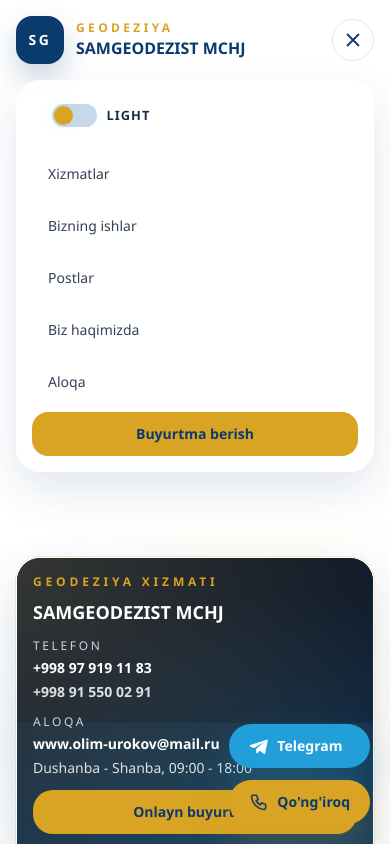
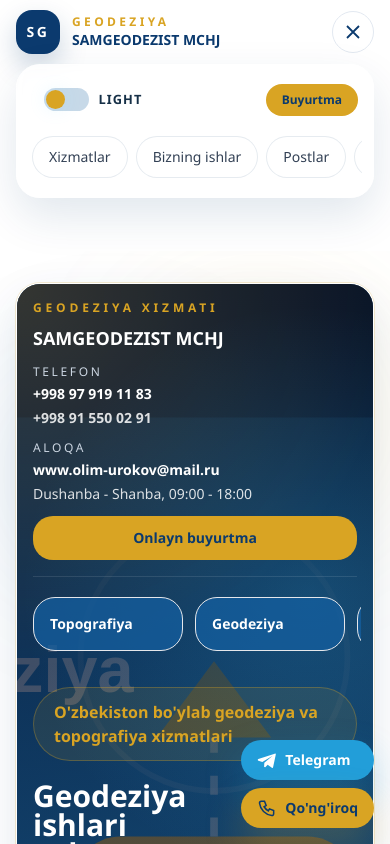
Before and after one commit to abdugani2004/samgeodezist, a Next.js app: page / in a window 390 px wide. Both pictures are taken after a click on the button "Menyuni ochish". Shown: the top 844 px of the page. Built offline with nearby package versions, Linux system fonts and the light colour scheme.

Commit message:
Improve mobile layout

```diff
--- a/app/globals.css
+++ b/app/globals.css
@@ -84,11 +84,11 @@
 }
 
 .section-title {
-  @apply text-3xl font-bold tracking-tight text-brand-navy sm:text-4xl;
+  @apply text-2xl font-bold tracking-tight text-brand-navy sm:text-4xl;
 }
 
 .section-copy {
-  @apply mt-4 max-w-3xl text-base leading-7 sm:text-lg;
+  @apply mt-4 max-w-3xl text-sm leading-7 sm:text-lg;
   color: var(--muted-text);
 }
 
--- a/components/layout/FloatingContact.tsx
+++ b/components/layout/FloatingContact.tsx
@@ -8,10 +8,10 @@
   const primaryPhone = phoneNumbers[0].replaceAll(" ", "");
 
   return (
-    <div className="fixed bottom-5 right-5 z-[60] flex flex-col gap-3">
+    <div className="fixed bottom-4 right-4 z-[60] flex flex-col gap-2 sm:bottom-5 sm:right-5 sm:gap-3">
       <Link
         href={telegramLink}
-        className="inline-flex items-center gap-2 rounded-full bg-[#229ED9] px-5 py-3 text-sm font-semibold text-white shadow-[0_18px_38px_rgba(34,158,217,0.28)] transition duration-300 hover:-translate-y-0.5 hover:shadow-[0_22px_46px_rgba(34,158,217,0.34)]"
+        className="inline-flex items-center gap-2 rounded-full bg-[#229ED9] px-4 py-2.5 text-sm font-semibold text-white shadow-[0_18px_38px_rgba(34,158,217,0.28)] transition duration-300 hover:-translate-y-0.5 hover:shadow-[0_22px_46px_rgba(34,158,217,0.34)] sm:px-5 sm:py-3"
         target="_blank"
         rel="noreferrer"
       >
@@ -20,7 +20,7 @@
       </Link>
       <Link
         href={`tel:${primaryPhone}`}
-        className="inline-flex items-center gap-2 rounded-full bg-brand-gold px-5 py-3 text-sm font-semibold text-brand-navy shadow-[0_18px_38px_rgba(217,164,35,0.26)] transition duration-300 hover:-translate-y-0.5 hover:shadow-[0_22px_46px_rgba(217,164,35,0.34)]"
+        className="inline-flex items-center gap-2 rounded-full bg-brand-gold px-4 py-2.5 text-sm font-semibold text-brand-navy shadow-[0_18px_38px_rgba(217,164,35,0.26)] transition duration-300 hover:-translate-y-0.5 hover:shadow-[0_22px_46px_rgba(217,164,35,0.34)] sm:px-5 sm:py-3"
       >
         <PhoneIcon />
         Qo&#39;ng&#39;iroq
--- a/components/layout/Header.tsx
+++ b/components/layout/Header.tsx
@@ -17,16 +17,16 @@
   return (
     <header className="sticky top-0 z-50 border-b border-white/60 bg-white/80 backdrop-blur-xl">
       <Container>
-        <div className="flex h-20 items-center justify-between gap-4">
-          <Link href="/" className="group flex items-center gap-3">
-            <span className="flex h-12 w-12 items-center justify-center rounded-2xl bg-brand-navy text-sm font-bold tracking-[0.18em] text-white shadow-[0_12px_28px_rgba(11,58,110,0.22)] transition duration-300 group-hover:scale-105 group-hover:bg-brand-blue">
+        <div className="flex h-16 items-center justify-between gap-3 sm:h-20 sm:gap-4">
+          <Link href="/" className="group flex min-w-0 items-center gap-3">
+            <span className="flex h-11 w-11 shrink-0 items-center justify-center rounded-2xl bg-brand-navy text-sm font-bold tracking-[0.18em] text-white shadow-[0_12px_28px_rgba(11,58,110,0.22)] transition duration-300 group-hover:scale-105 group-hover:bg-brand-blue sm:h-12 sm:w-12">
               SG
             </span>
-            <div>
+            <div className="min-w-0">
               <p className="text-xs font-semibold uppercase tracking-[0.28em] text-brand-gold">
                 Geodeziya
               </p>
-              <p className="text-base font-bold text-brand-navy transition duration-300 group-hover:text-brand-blue sm:text-lg">
+              <p className="truncate text-sm font-bold text-brand-navy transition duration-300 group-hover:text-brand-blue sm:text-lg">
                 {companyName}
               </p>
             </div>
@@ -70,27 +70,31 @@
 
         {isOpen ? (
           <div className="pb-5 lg:hidden">
-            <div className="panel space-y-2 p-4">
-              <div className="px-2 pb-2">
+            <div className="panel space-y-4 p-4">
+              <div className="flex items-center justify-between gap-3">
                 <ThemeToggle />
+                <Link
+                  href="/aloqa#buyurtma"
+                  className="inline-flex shrink-0 items-center justify-center rounded-full bg-brand-gold px-4 py-2 text-xs font-semibold text-brand-navy transition duration-300 hover:bg-brand-navy hover:text-white"
+                  onClick={() => setIsOpen(false)}
+                >
+                  Buyurtma
+                </Link>
               </div>
+              <div className="-mx-1 overflow-x-auto pb-1">
+                <div className="flex min-w-max gap-2 px-1">
                   {navigation.map((item) => (
                     <Link
                       key={item.href}
                       href={resolveHref(item.href)}
-                  className="block rounded-2xl px-4 py-3 text-sm font-medium text-slate-700 transition duration-300 hover:bg-slate-50 hover:text-brand-blue"
+                      className="inline-flex rounded-full border border-brand-navy/10 bg-white px-4 py-2.5 text-sm font-medium text-slate-700 transition duration-300 hover:border-brand-gold hover:bg-slate-50 hover:text-brand-blue"
                       onClick={() => setIsOpen(false)}
                     >
                       {item.label}
                     </Link>
                   ))}
-              <Link
-                href="/aloqa#buyurtma"
-                className="block rounded-2xl bg-brand-gold px-4 py-3 text-center text-sm font-semibold text-brand-navy transition duration-300 hover:bg-brand-navy hover:text-white"
-                onClick={() => setIsOpen(false)}
-              >
-                Buyurtma berish
-              </Link>
+                </div>
+              </div>
             </div>
           </div>
         ) : null}
--- a/components/layout/PageShell.tsx
+++ b/components/layout/PageShell.tsx
@@ -12,7 +12,7 @@
   const pathname = usePathname();
 
   return (
-    <div className="min-h-screen bg-white text-brand-ink">
+    <div className="min-h-screen overflow-x-hidden bg-white text-brand-ink">
       <FloatingContact />
       <div className="lg:hidden">
         <Header />
--- a/components/sections/Hero.tsx
+++ b/components/sections/Hero.tsx
@@ -60,25 +60,27 @@
               </Link>
             </div>
 
-            <div className="mt-5 grid gap-3 lg:grid-cols-5">
+            <div className="mt-5 -mx-1 overflow-x-auto pb-1">
+              <div className="flex min-w-max gap-3 px-1 lg:grid lg:min-w-0 lg:grid-cols-5">
                 {services.map((service) => (
                   <Link
                     key={service.slug}
                     href={`/xizmatlar#${service.slug}`}
-                  className="rounded-[22px] border border-white/12 bg-brand-blue/75 px-4 py-4 text-sm font-semibold text-white transition duration-300 hover:-translate-y-1 hover:bg-brand-blue"
+                    className="min-w-[150px] rounded-[22px] border border-white/12 bg-brand-blue/75 px-4 py-4 text-sm font-semibold text-white transition duration-300 hover:-translate-y-1 hover:bg-brand-blue lg:min-w-0"
                   >
                     {service.title}
                   </Link>
                 ))}
               </div>
+            </div>
 
-            <div className="mt-8 grid items-end gap-8 lg:grid-cols-[1.05fr_0.95fr] lg:gap-10">
+            <div className="mt-8 grid items-end gap-6 lg:grid-cols-[1.05fr_0.95fr] lg:gap-10">
               <div className="relative">
                 <p className="hero-chip hero-chip-accent inline-flex rounded-full border border-brand-gold/30 bg-brand-gold/10 px-5 py-3 text-base font-semibold text-brand-gold sm:text-lg">
                   O&#39;zbekiston bo&#39;ylab geodeziya va topografiya xizmatlari
                 </p>
 
-                <h1 className="mt-5 max-w-[11ch] text-4xl font-bold leading-[0.98] text-white sm:text-5xl lg:text-[5rem]">
+                <h1 className="mt-5 max-w-[11ch] text-3xl font-bold leading-[0.98] text-white sm:text-5xl lg:text-[5rem]">
                   Geodeziya ishlari uchun kuchli texnik jamoa
                 </h1>
 
@@ -142,11 +144,11 @@
                         alt="Geodeziya ishlari"
                         width={860}
                         height={980}
-                        className="h-[420px] w-full object-cover object-center sm:h-[520px]"
+                        className="h-[320px] w-full object-cover object-center sm:h-[420px] lg:h-[520px]"
                       />
                       <div className="absolute inset-0 bg-[linear-gradient(180deg,transparent_35%,rgba(3,9,20,0.72)_100%)]" />
 
-                      <div className="absolute left-4 right-4 top-8 flex items-start justify-between gap-4 sm:top-10">
+                      <div className="absolute left-3 right-3 top-4 flex flex-col gap-3 sm:left-4 sm:right-4 sm:top-10 sm:flex-row sm:items-start sm:justify-between sm:gap-4">
                         <div className="rounded-[20px] border border-white/20 bg-brand-navy/65 px-4 py-3 backdrop-blur">
                           <p className="text-xs uppercase tracking-[0.24em] text-brand-gold">
                             Bizning jamoa
@@ -156,7 +158,7 @@
                           </p>
                         </div>
 
-                        <div className="rounded-[20px] border border-white/20 bg-white/12 px-4 py-3 text-right backdrop-blur">
+                        <div className="rounded-[20px] border border-white/20 bg-white/12 px-4 py-3 backdrop-blur sm:text-right">
                           <p className="text-xs uppercase tracking-[0.24em] text-slate-300">
                             Hudud
                           </p>
@@ -166,7 +168,7 @@
                         </div>
                       </div>
 
-                      <div className="absolute inset-x-4 bottom-4 grid gap-3 sm:grid-cols-2">
+                      <div className="absolute inset-x-3 bottom-3 grid gap-3 sm:inset-x-4 sm:bottom-4 sm:grid-cols-2">
                         <div className="rounded-[22px] border border-white/15 bg-brand-blue/70 px-4 py-4 backdrop-blur">
                           <p className="text-xs uppercase tracking-[0.22em] text-brand-gold">
                             Maydon ishlari
--- a/components/ui/SectionHeading.tsx
+++ b/components/ui/SectionHeading.tsx
@@ -20,7 +20,7 @@
           {eyebrow}
         </p>
       ) : null}
-      <h2 className="section-title mt-3 text-balance">{title}</h2>
+      <h2 className="section-title mt-3 text-pretty">{title}</h2>
       <p className={`section-copy ${alignment} mt-3 max-w-2xl`}>{description}</p>
     </div>
   );
```
Lines whose indentation alone changed are shown as unchanged.
